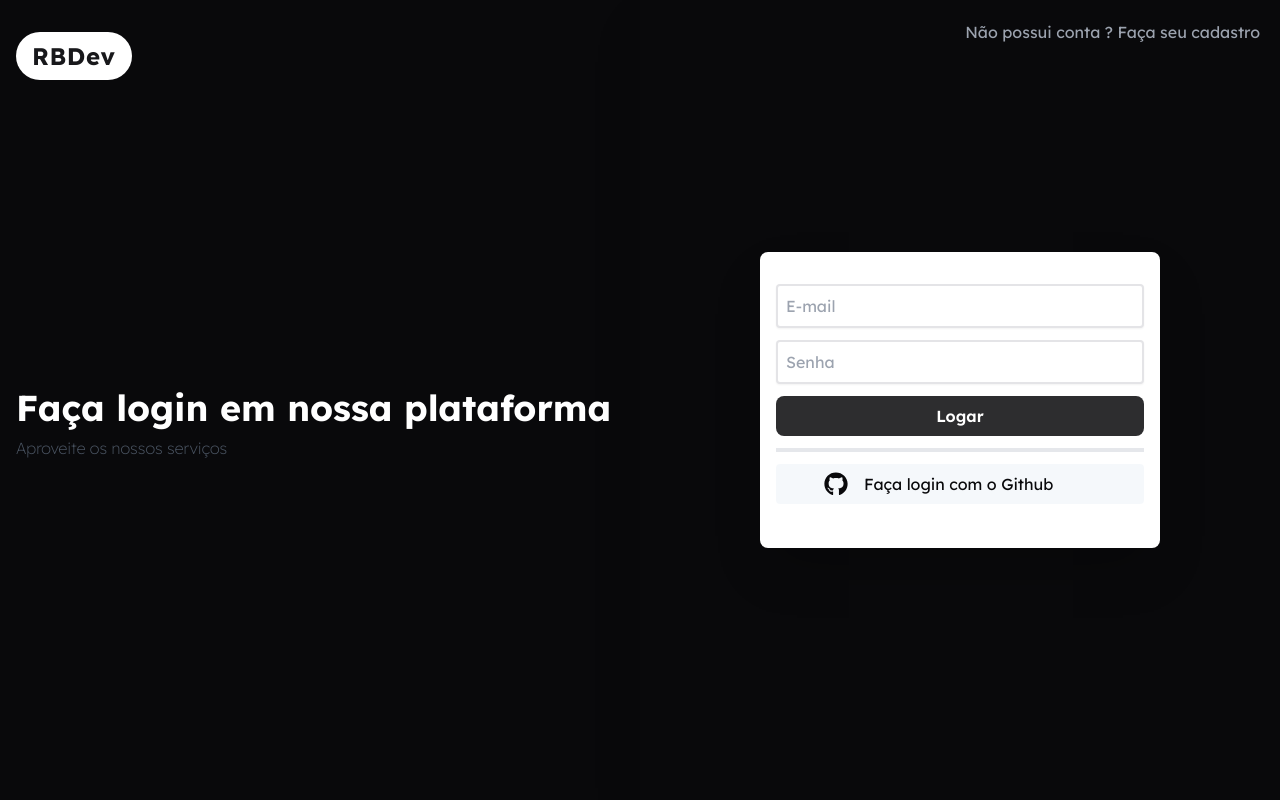
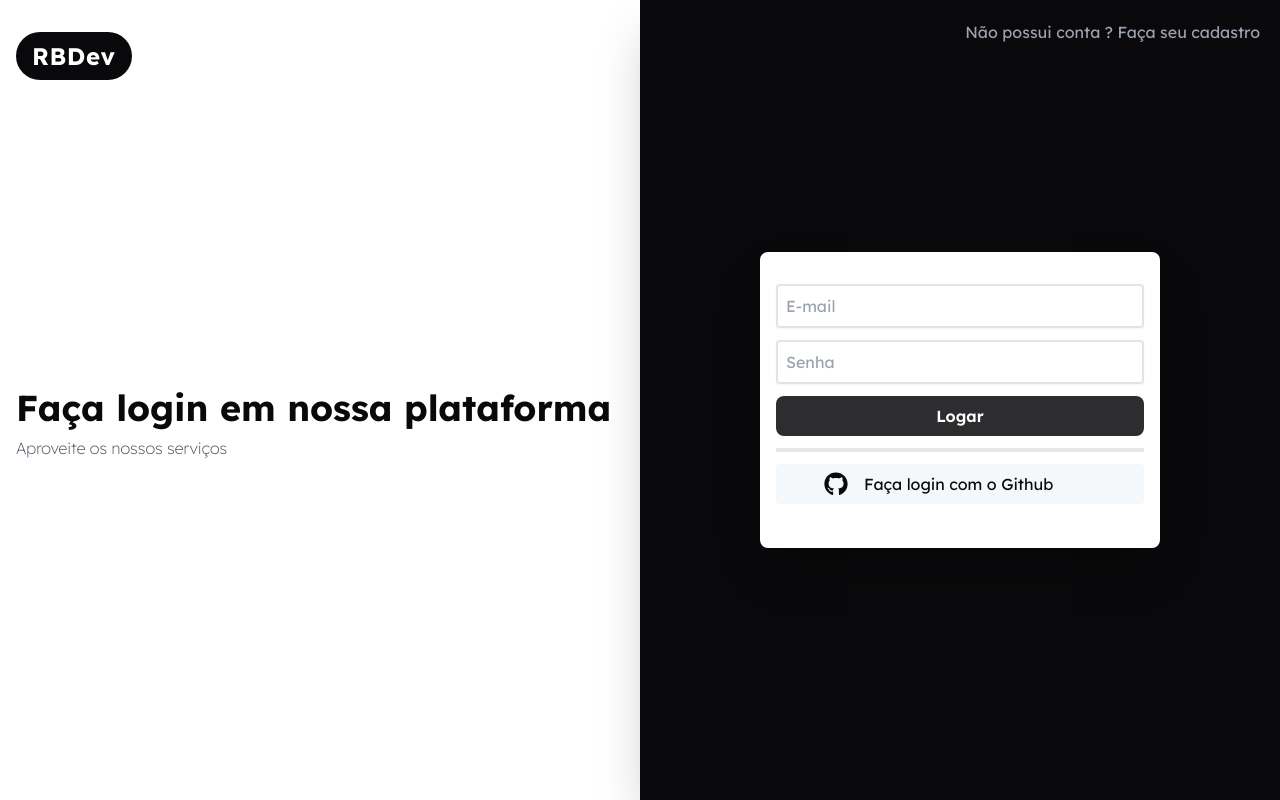
Before and after one commit to RelancioBorgesDev/UserAuth, a Next.js app: page /auth/sign-in in a window 1280 px wide. Built offline with nearby package versions, Linux system fonts and the light colour scheme; no server answers.

Commit message:
refactor: edit home page

```diff
--- a/src/app/auth/(auth)/sign-in/page.tsx
+++ b/src/app/auth/(auth)/sign-in/page.tsx
@@ -6,11 +6,11 @@ import Logo from "@/components/logo/logo";
 export default function SignIn() {
   return (
     <main className="w-full h-screen flex justify-between">
-      <div className="w-1/2 px-4 py-8 bg-zinc-950 h-full flex flex-col ">
+      <div className="w-1/2 px-4 py-8 bg-white h-full flex flex-col ">
         <Link href={"/"} className="w-fit">
-          <Logo variant={"white"} />
+          <Logo variant={"dark"} />
         </Link>
-        <div className="h-screen text-white font-bold flex flex-col gap-2  justify-center">
+        <div className="h-screen text-zinc-950 font-bold flex flex-col gap-2  justify-center">
           <h1 className="text-4xl">Faça login em nossa plataforma</h1>
           <p className="text-md text-gray-600 font-extralight">
             Aproveite os nossos serviços
--- a/src/app/page.tsx
+++ b/src/app/page.tsx
@@ -12,13 +12,11 @@ export default function Home() {
       {/* Intro Message Section */}
       <section className="w-3/4 h-[calc(100vh-80px)] text-center flex flex-col items-center justify-center gap-4">
         <h1 className="text-9xl text-white font-bold">
-          Projeto <span className="text-zinc-950">User</span> Auth
+          Github Analytics
         </h1>
 
         <p className="text-xl text-slate-200">
-          O objetivo desse projeto é simular o login e o cadastro de um usuário
-          em um dashboard. Para fazer essa aplicação foi usado, Next JS 14,
-          Tailwind CSS e Next Auth
+          Com esse app você pode ter controle total sobre seus dados do Github
         </p>
         <div className="flex gap-4 items-center">
           <Link href={"/auth/sign-up"}>
@@ -27,7 +25,7 @@ export default function Home() {
             </Button>
           </Link>
           <Link href={"/auth/sign-in"}>
-            <Button variant={"black"} className="p-4 hover:brightness-90">
+            <Button variant={"white"} className="p-4 hover:brightness-90">
               Login
             </Button>
           </Link>
```
